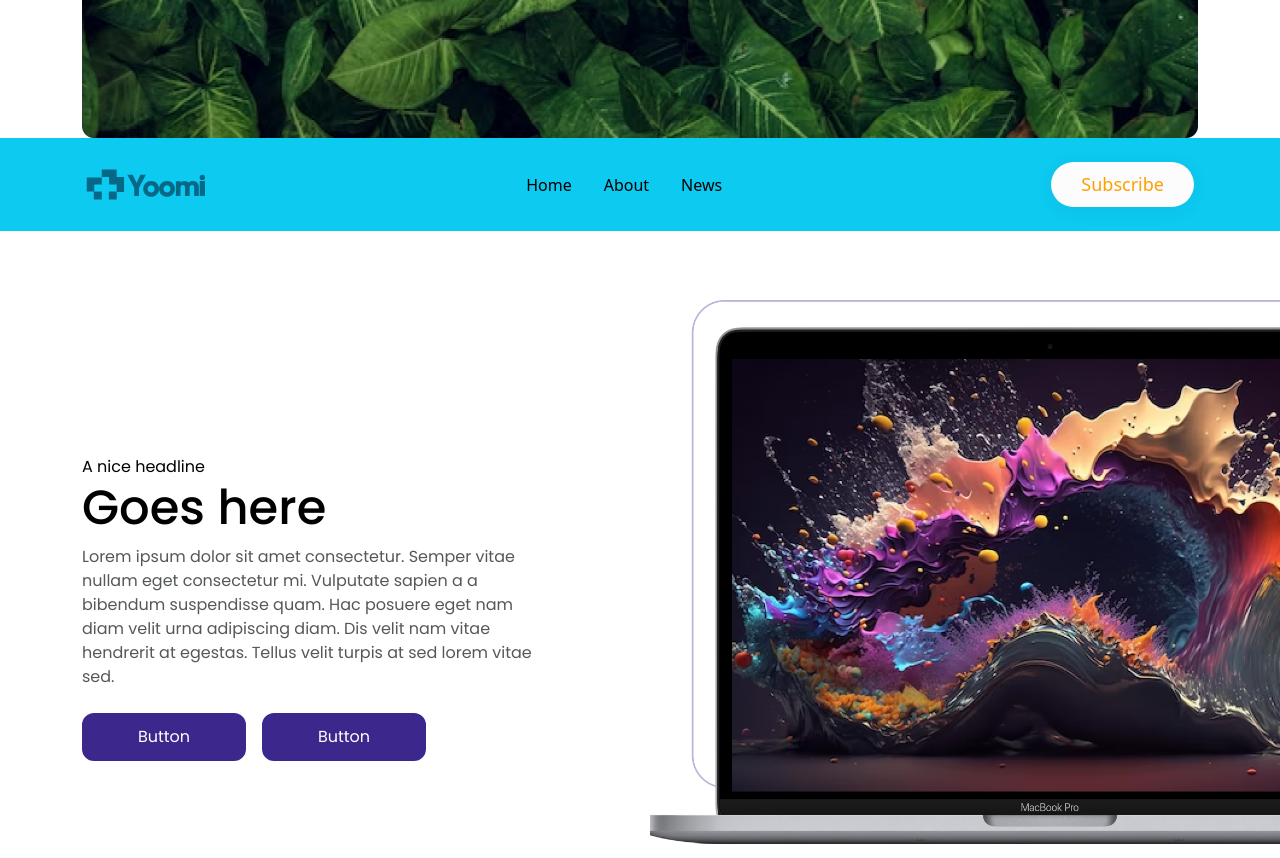
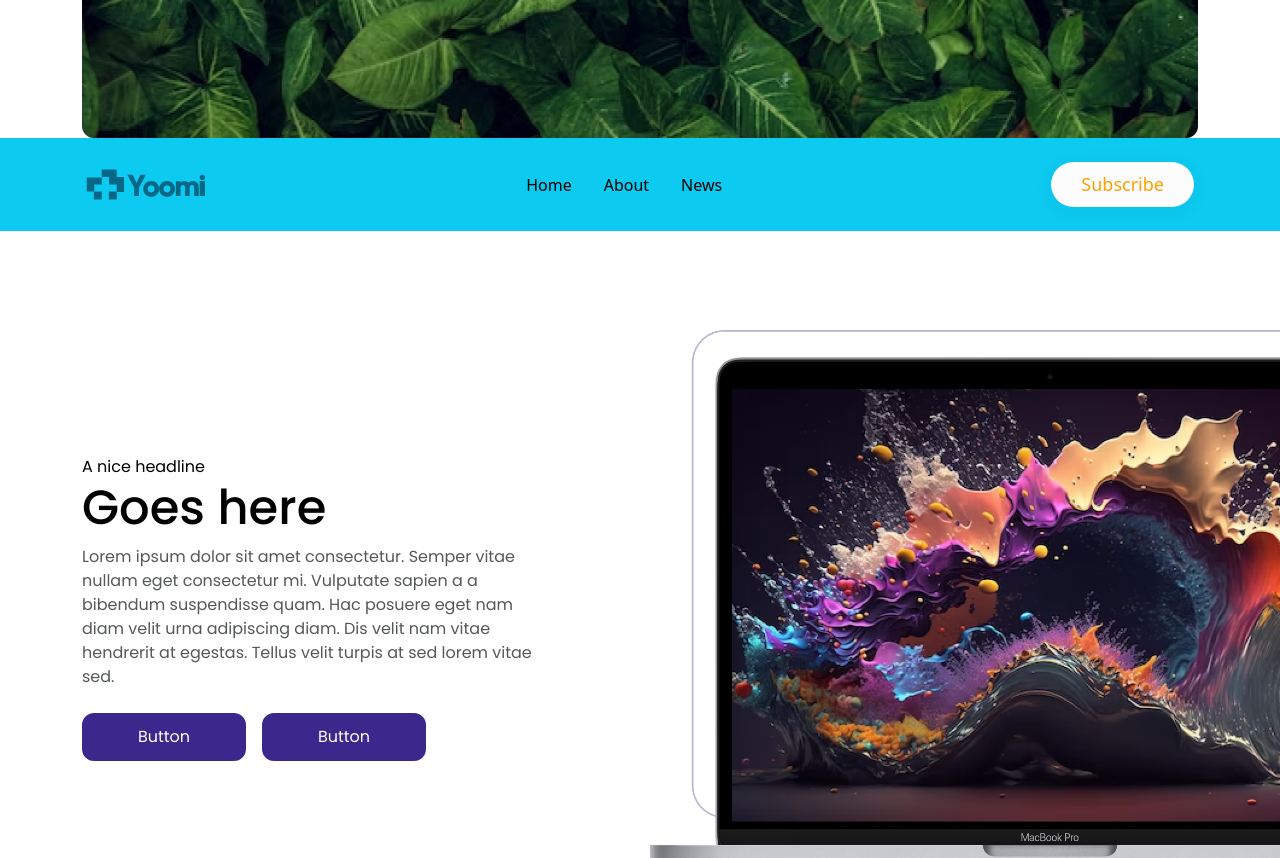
Before and after one commit to neharadialcode/bootstrap-common-components, a React (Create React App) app: page /hero in a window 1280 px wide. Shown: the part 2480-3338 px from the top of the page. Built offline with nearby package versions, Linux system fonts and the light colour scheme.

Commit message:
error solving

```diff
--- a/src/hero.css
+++ b/src/hero.css
@@ -143,7 +143,7 @@
     }
        .hero_Img_position {
         position: absolute;
-           bottom: -260px;
+           bottom: -290px;
     right: -240px !important;
 width: 800px !important;
     }
```
